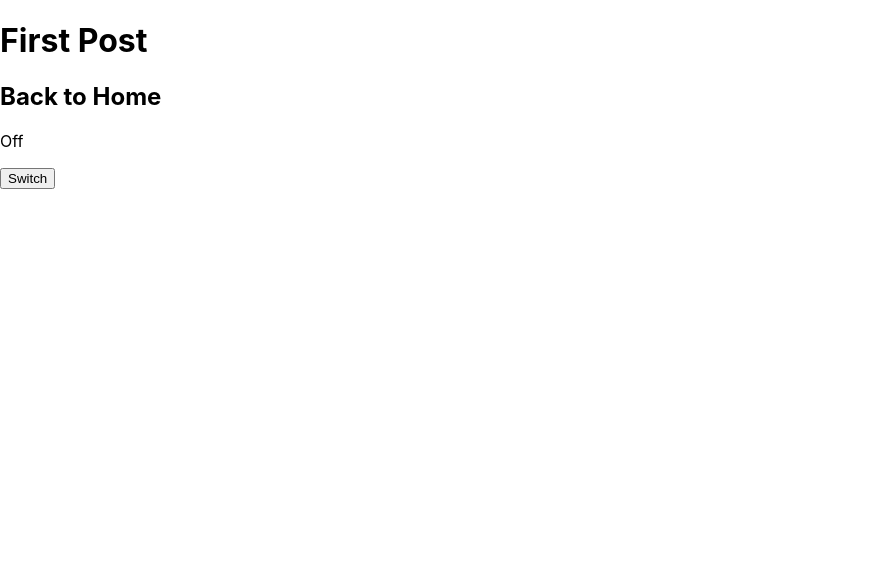
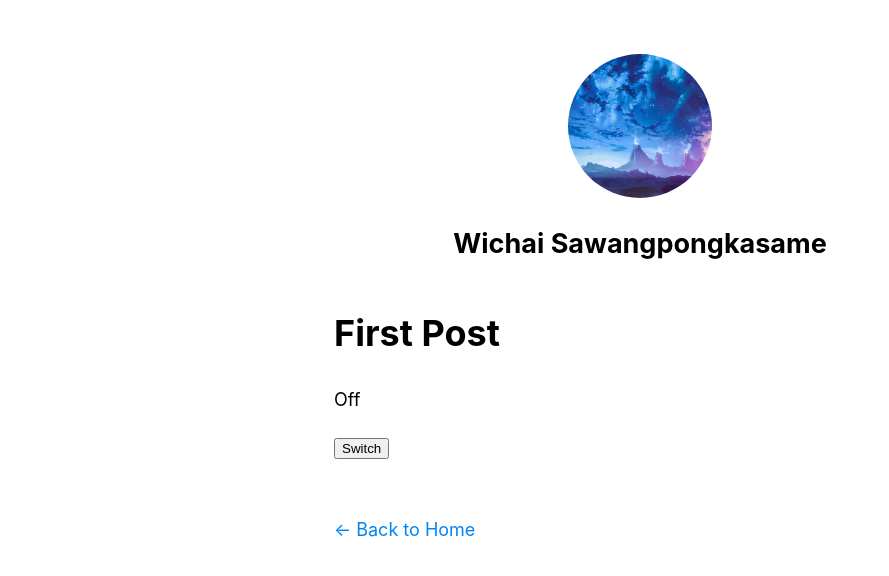
Before and after one commit to wichaisw/practice_nextjs, a Next.js app: page /posts/first-post in a window 1280 px wide. Shown: the top 576 px of the page, without its empty margins (0-889 px from the left). Built offline with nearby package versions, Linux system fonts and the light colour scheme.

Commit message:
style: polist site's style and metadata

```diff
--- /dev/null
+++ b/components/layout.module.css
@@ -0,0 +1,15 @@
+.container {
+  max-width: 36rem;
+  padding: 0 1rem;
+  margin: 3rem auto 6rem;
+}
+
+.header {
+  display: flex;
+  flex-direction: column;
+  align-items: center;
+}
+
+.backToHome {
+  margin: 3rem 0 0;
+}
--- /dev/null
+++ b/components/layout.tsx
@@ -0,0 +1,87 @@
+import { FunctionComponent, ReactNode } from 'react';
+import styles from './layout.module.css';
+import Head from 'next/head';
+import Image from 'next/image';
+import utilStyles from '../styles/utils.module.css';
+import Link from 'next/link';
+
+interface ILayoutProps {
+  children: ReactNode
+  home?: boolean
+}
+
+const name: string = 'Wichai Sawangpongkasame';
+export const siteTitle: string = 'Next.js Test Layout Title'
+
+const Layout: FunctionComponent<ILayoutProps> = ({ children, home }: ILayoutProps) => {
+  return (
+    <div className={styles.container}>
+      <Head>
+        <meta name="description" content="Learn how to build a personal website using Next.js" />
+        <meta
+          property="og:image"
+          content={`https://og-image.vercel.app/${encodeURI(
+            siteTitle
+            )}.png?theme=light&md=0&fontSize=75px&images=https%3A%2F%2Fassets.vercel.com%2Fimage%2Fupload%2Ffront%2Fassets%2Fdesign%2Fnextjs-black-logo.svg`}
+        />
+        <meta name="og:title" content={siteTitle} />
+        <meta name="twitter:card" content="summary_large_image" />
+        <link rel="icon" href="/favicon.ico" />
+      </Head>
+      <header className={styles.header}>
+        {home ? (
+          <>
+            <Image
+              priority
+              src='/images/profile.jpg'
+              className={utilStyles.borderCircle}
+              height={144}
+              width={144}
+              alt={name}
+            />
+            <h1 className={utilStyles.heading2Xl}>{name}</h1>
+            {/* <div style={{ position: 'relative', width: '400px', height: '400px' }}>
+              <Image
+                src="/images/profile.jpg"
+                layout="fill"
+                objectFit="contain"
+                alt='profile'
+              />
+
+            </div> */}
+          </>
+        ) : (
+          <>
+            <Link href="/">
+              <a>
+                <Image
+                  priority
+                  src='/images/profile.jpg'
+                  className={utilStyles.borderCircle}
+                  height={144}
+                  width={144}
+                  alt={name}
+                />
+              </a>
+            </Link>
+            <h2 className={utilStyles.headingLg}>
+              <Link href="/">
+                <a className={utilStyles.colorInherit}>{name}</a>
+              </Link>
+            </h2>
+          </>
+        )}
+      </header>
+      <main>{children}</main>
+      {!home && (
+        <div className={styles.backToHome}>
+          <Link href="/">
+            <a>← Back to Home</a>
+          </Link>
+        </div>
+      )}
+    </div>
+  )
+}
+
+export default Layout;
--- a/next.config.js
+++ b/next.config.js
@@ -1,4 +1,8 @@
 /** @type {import('next').NextConfig} */
 module.exports = {
+  i18n: {
+    locales: ["en"],
+    defaultLocale: "en",
+  },
   reactStrictMode: true,
 }
--- a/pages/posts/first-post.js
+++ /dev/null
@@ -1,21 +0,0 @@
-import Link from 'next/link';
-import { useState } from 'react';
-
-
-export default function FirstPort() {
-
-  const [onOff, setOnOff] = useState(false);
-
-  return (
-    <>
-      <h1>First Post</h1>
-      <h2>
-        <Link href="/">
-          <a>Back to Home</a>
-        </Link>
-      </h2>
-      <p>{onOff ? 'On' : 'Off'}</p>
-      <button onClick={() => setOnOff(!onOff)}>Switch</button>
-    </>
-  )
-}
--- /dev/null
+++ b/pages/posts/first-post.tsx
@@ -0,0 +1,22 @@
+import Head from 'next/head';
+import { useState, FunctionComponent } from 'react';
+import Layout from '../../components/Layout';
+
+const FirstPort: FunctionComponent = () => {
+
+  const [onOff, setOnOff] = useState<Boolean>(false);
+
+  return (
+    <Layout>
+      <Head>
+        <title>First Post</title>
+        <meta property="og:title" content="first-post-title" key="first-post-title" />
+      </Head>
+      <h1>First Post</h1>
+      <p>{onOff ? 'On' : 'Off'}</p>
+      <button onClick={() => setOnOff(!onOff)}>Switch</button>
+    </Layout>
+  )
+}
+
+export default FirstPort;
--- a/styles/globals.css
+++ b/styles/globals.css
@@ -4,10 +4,12 @@
   margin: 0;
   font-family: -apple-system, BlinkMacSystemFont, Segoe UI, Roboto, Oxygen,
     Ubuntu, Cantarell, Fira Sans, Droid Sans, Helvetica Neue, sans-serif;
+  line-height: 1.6;
+  font-size: 18px;
 }
 
 a {
-  color: inherit;
+  color: #0086f3;
   text-decoration: none;
 }
 
--- /dev/null
+++ b/styles/utils.module.css
@@ -0,0 +1,52 @@
+.heading2Xl {
+  font-size: 2.5rem;
+  line-height: 1.2;
+  font-weight: 800;
+  letter-spacing: -0.05rem;
+  margin: 1rem 0;
+}
+
+.headingXl {
+  font-size: 2rem;
+  line-height: 1.3;
+  font-weight: 800;
+  letter-spacing: -0.05rem;
+  margin: 1rem 0;
+}
+
+.headingLg {
+  font-size: 1.5rem;
+  line-height: 1.4;
+  margin: 1rem 0;
+}
+
+.headingMd {
+  font-size: 1.2rem;
+  line-height: 1.5;
+}
+
+.borderCircle {
+  border-radius: 9999px;
+}
+
+.colorInherit {
+  color: inherit;
+}
+
+.padding1px {
+  padding-top: 1px;
+}
+
+.list {
+  list-style: none;
+  padding: 0;
+  margin: 0;
+}
+
+.listItem {
+  margin: 0 0 1.25rem;
+}
+
+.lightText {
+  color: #666;
+}
```
Also changed, not shown: components/MyButton.tsx (+3 -4 lines), pages/index.tsx (+12 -59 lines), public/images/profile.jpg (added).
